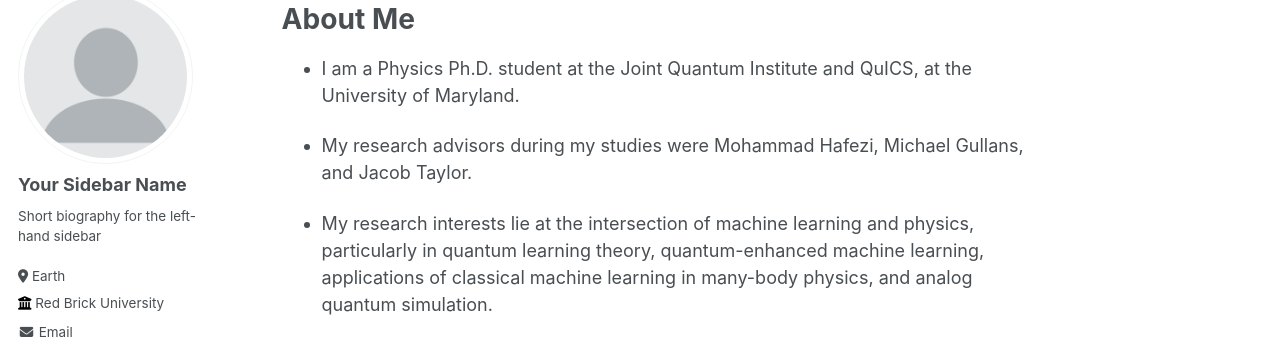
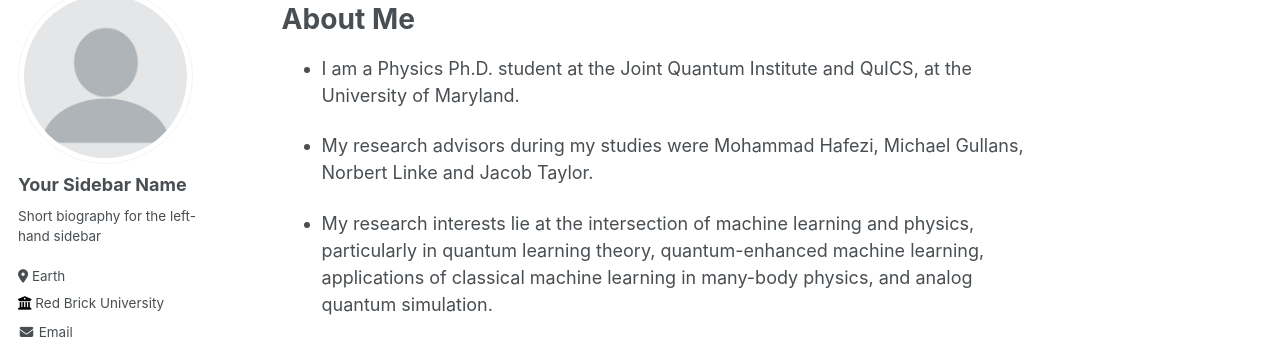
Before and after one commit to frustea/frustea.github.io, a Jekyll site: the page built from _pages/about.md, in a window 1280 px wide and 900 px high. Shown: the part 129-474 px from the top of the window. Built offline with Jekyll 4.4.1, drawn with Linux system fonts in a browser that asks for light colours; some web fonts are replaced.

Commit message:
Update about.md

```diff
--- a/_pages/about.md
+++ b/_pages/about.md
@@ -12,7 +12,7 @@ redirect_from:
 
 * I am a Physics Ph.D. student at the Joint Quantum Institute and QuICS, at the University of Maryland.
 
-* My research advisors during my studies were Mohammad Hafezi, Michael Gullans, and Jacob Taylor.
+* My research advisors during my studies were Mohammad Hafezi, Michael Gullans, Norbert Linke and Jacob Taylor.
 
 * My research interests lie at the intersection of machine learning and physics, particularly in quantum learning theory, quantum-enhanced machine learning, applications of classical machine learning in many-body physics, and analog quantum simulation.
 
```
